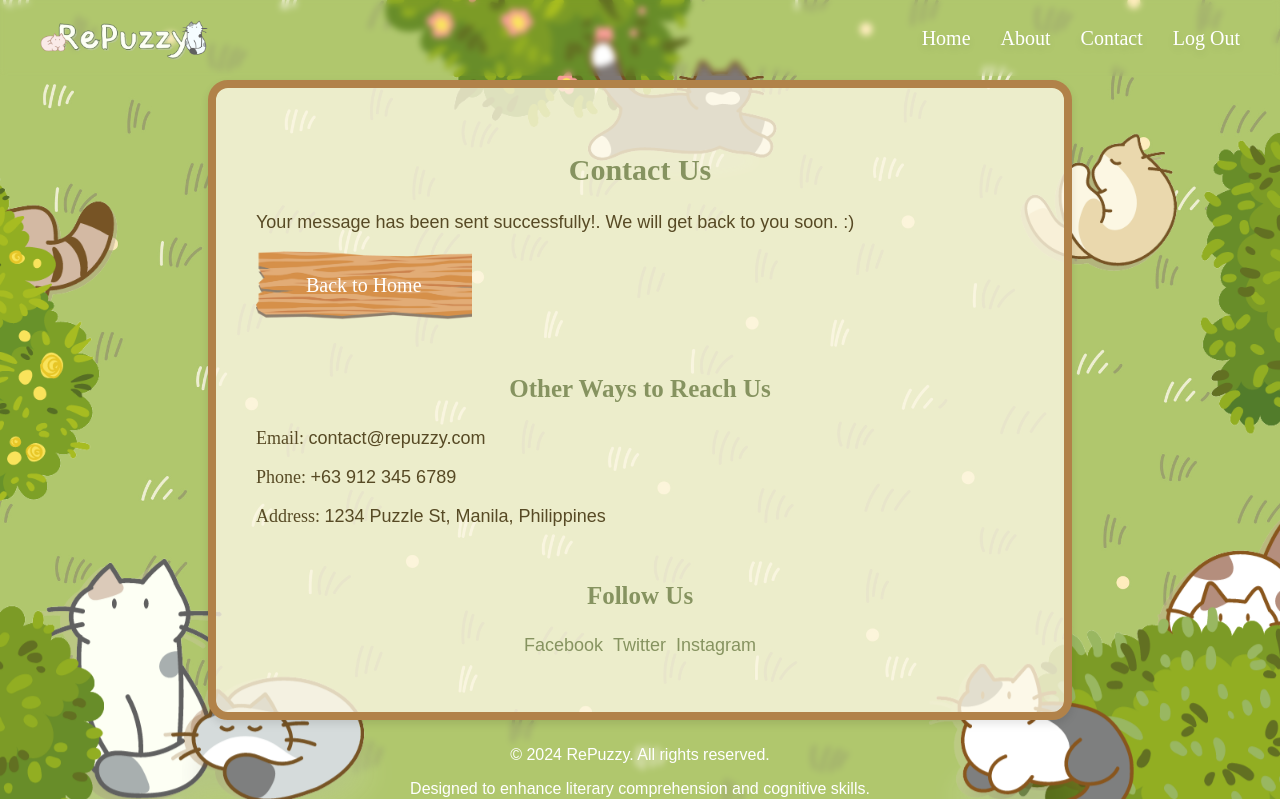
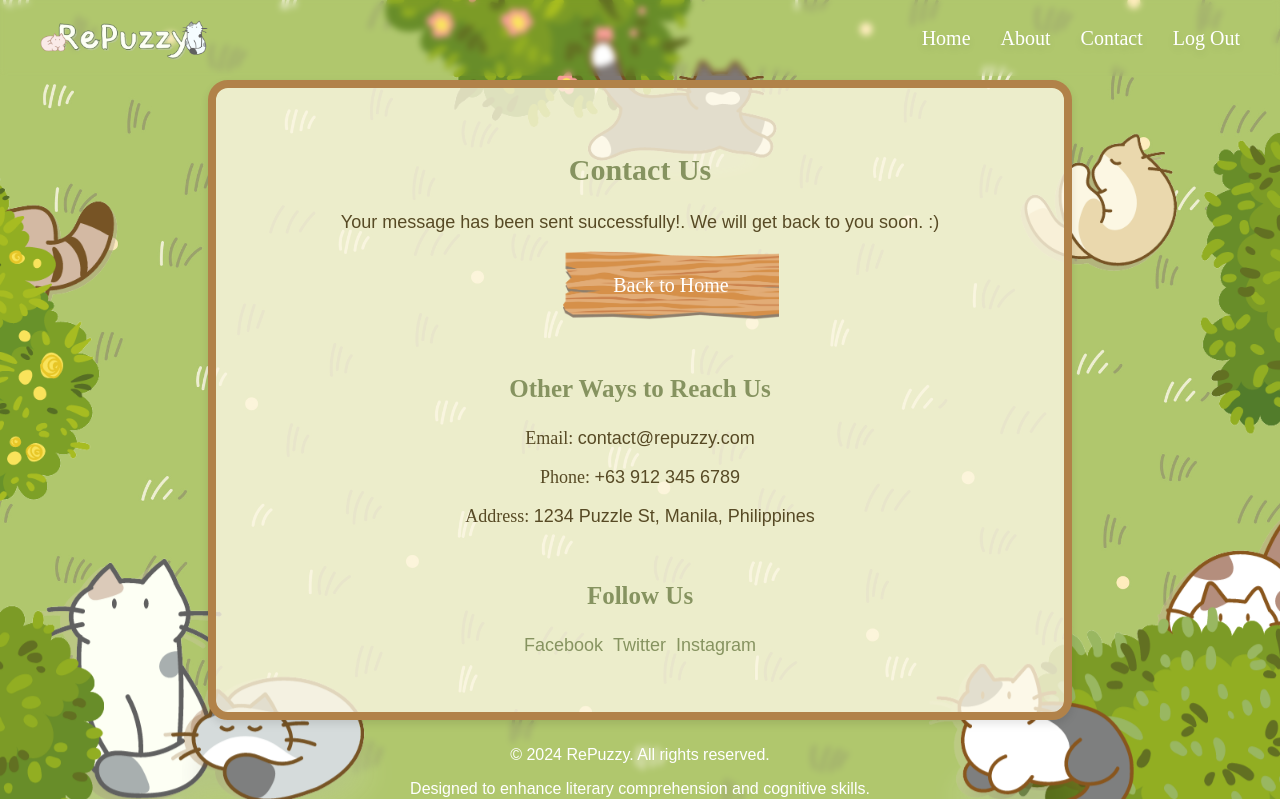
Before and after one commit to cafgoyohan/RePuzzy-Rebus-puzzle-website, a PHP site: page /submitted_ticket.html in a window 1280 px wide. Shown: the top 799 px of the page. Run offline with PHP 8.4, Linux system fonts and the light colour scheme; some web fonts are replaced.

Commit message:
Centered
center submitted_ticket.html brrt brrt

```diff
--- a/contact.css
+++ b/contact.css
@@ -198,6 +198,8 @@ form input, form textarea {
     transition: transform 0.5s ease;
     z-index: 1;
     align-self: center;
+    position: relative;
+      left: 40%;
 }
 
 .submit-button:hover {
--- a/submitted_ticket.html
+++ b/submitted_ticket.html
@@ -33,17 +33,18 @@
     </div>
 
     <main>
+
         <section class="contact" id="contact">
             <h2 class="header1">Contact Us</h2>
 
-            <p>Your message has been sent successfully!. We will get back to you soon. :)</p>
+            <p style="text-align:center"> Your message has been sent successfully!. We will get back to you soon.  :)</p>
 
             <button onclick="window.location.href='home.html'" class="submit-button">Back to Home</button>
 
             <h3 class="header2">Other Ways to Reach Us</h3>
-            <p><span>Email: </span><a href="mailto:contact@repuzzy.com">contact@repuzzy.com</a></p>
-            <p><span>Phone: </span>+63 912 345 6789</p>
-            <p><span>Address: </span>1234 Puzzle St, Manila, Philippines</p>
+            <p style="text-align:center"><span>Email: </span><a href="mailto:contact@repuzzy.com">contact@repuzzy.com</a></p>
+            <p style="text-align:center"><span>Phone: </span>+63 912 345 6789</p>
+            <p style="text-align:center"><span>Address: </span>1234 Puzzle St, Manila, Philippines</p>
 
             <h3 class="header2">Follow Us</h3>
             <ul class="social-media">
@@ -52,6 +53,7 @@
                 <li><a href="#">Instagram</a></li>
             </ul>
         </section>
+
     </main>
 
     <div class="bottom-design">
```
Also changed, not shown: styles.css (line endings or trailing spaces).
